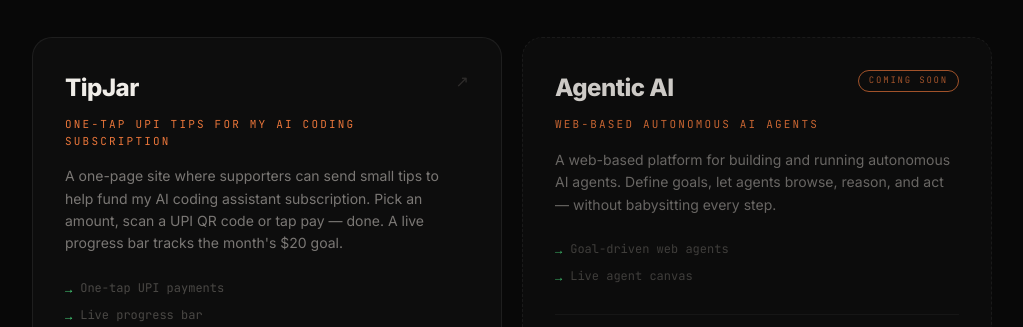
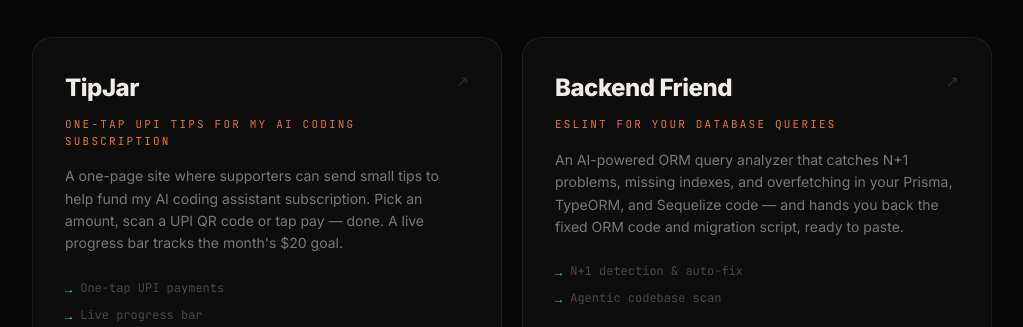
Before and after one commit to rockeykotwal/rockeykotwal-web, a React (Vite) app: page / in a window 1280 px wide. Shown: the part 2473-2800 px from the top of the page, without its empty margins (128-1151 px from the left). Built offline with nearby package versions, Linux system fonts and the light colour scheme; no server answers.

Commit message:
Add Backend Friend product, GitHub links, reorder coming soon last, remove unused StatPill

```diff
--- a/src/data/products.js
+++ b/src/data/products.js
@@ -6,6 +6,7 @@ export const products = [
     description:
       'A one-page site where supporters can send small tips to help fund my AI coding assistant subscription. Pick an amount, scan a UPI QR code or tap pay — done. A live progress bar tracks the month\'s $20 goal.',
     url: 'https://tipjar.rockeykotwal.in',
+    github: 'https://github.com/rockeykotwal/tipjar',
     features: [
       {
         title: 'One-tap UPI payments',
@@ -21,6 +22,58 @@ export const products = [
         title: 'Auto rupee conversion',
         description:
           'Dollar amounts convert to INR automatically — no mental math, no friction.',
+      },
+    ],
+  },
+  {
+    slug: 'backend-friend',
+    name: 'Backend Friend',
+    tagline: 'ESLint for your database queries',
+    description:
+      'An AI-powered ORM query analyzer that catches N+1 problems, missing indexes, and overfetching in your Prisma, TypeORM, and Sequelize code — and hands you back the fixed ORM code and migration script, ready to paste.',
+    url: 'https://backend-friend.rockeykotwal.in',
+    github: 'https://github.com/rockeykotwal/backend-friend',
+    features: [
+      {
+        title: 'N+1 detection & auto-fix',
+        description:
+          'Paste your ORM query and schema — get a severity badge, the exact SQL being generated, and a corrected ORM query with a migration script. No translation step.',
+      },
+      {
+        title: 'Agentic codebase scan',
+        description:
+          'Point it at your source files. The agent finds every ORM query, analyses them all, and returns a ranked list of issues — critical first.',
+      },
+      {
+        title: 'Voice input + execution plan visual',
+        description:
+          'Describe your query problem out loud via voice transcription, or generate a before/after execution plan diagram to see exactly what changes.',
+      },
+    ],
+  },
+  {
+    slug: 'upcheck',
+    name: 'UpCheck',
+    tagline: 'Know about outages before your users do',
+    description:
+      'A real-time status dashboard that monitors developer tools like GitHub, Stripe, Cloudflare and Vercel, plus any custom links you add. Checks every few minutes, keeps full incident history, and generates AI summaries of ongoing outages.',
+    url: 'https://upcheck.rockeykotwal.in',
+    github: 'https://github.com/rockeykotwal/upcheck-web',
+    features: [
+      {
+        title: 'Live monitoring for any link',
+        description:
+          'Track popular services out of the box or add your own URLs — color-coded status badges, search, and per-service incident timelines.',
+      },
+      {
+        title: 'One-click AI incident summaries',
+        description:
+          'Reads recent status history and explains what\'s happening in plain English. Switch between Gemini, OpenAI, Claude or a local Ollama model.',
+      },
+      {
+        title: 'Full incident history',
+        description:
+          'Every status change is logged so you can spot patterns and report to your team with confidence.',
       },
     ],
   },
@@ -50,29 +103,4 @@ export const products = [
       },
     ],
   },
-  {
-    slug: 'upcheck',
-    name: 'UpCheck',
-    tagline: 'Know about outages before your users do',
-    description:
-      'A real-time status dashboard that monitors developer tools like GitHub, Stripe, Cloudflare and Vercel, plus any custom links you add. Checks every few minutes, keeps full incident history, and generates AI summaries of ongoing outages.',
-    url: 'https://upcheck.rockeykotwal.in',
-    features: [
-      {
-        title: 'Live monitoring for any link',
-        description:
-          'Track popular services out of the box or add your own URLs — color-coded status badges, search, and per-service incident timelines.',
-      },
-      {
-        title: 'One-click AI incident summaries',
-        description:
-          'Reads recent status history and explains what\'s happening in plain English. Switch between Gemini, OpenAI, Claude or a local Ollama model.',
-      },
-      {
-        title: 'Full incident history',
-        description:
-          'Every status change is logged so you can spot patterns and report to your team with confidence.',
-      },
-    ],
-  },
 ]
--- a/src/pages/Home.jsx
+++ b/src/pages/Home.jsx
@@ -86,21 +86,6 @@ function TopoBg({ c }) {
         />
       ))}
     </svg>
-  )
-}
-
-// ── Stat Pill ──────────────────────────────────────────────────────────────
-
-function StatPill({ value, label, c }) {
-  return (
-    <div style={{ textAlign: 'center' }}>
-      <p style={{ fontSize: 36, fontWeight: 900, letterSpacing: '-0.04em', color: c.text, lineHeight: 1 }}>
-        {value}<span style={{ color: c.accent }}>.</span>
-      </p>
-      <p style={{ fontSize: 11, textTransform: 'uppercase', letterSpacing: '0.25em', color: c.textMuted, fontFamily: 'JetBrains Mono, monospace', marginTop: 6 }}>
-        {label}
-      </p>
-    </div>
   )
 }
 
--- a/src/pages/ProductPage.jsx
+++ b/src/pages/ProductPage.jsx
@@ -81,6 +81,7 @@ export default function ProductPage() {
             Coming Soon
           </span>
         ) : (
+          <div style={{ display: 'flex', alignItems: 'center', justifyContent: 'center', gap: 12, flexWrap: 'wrap' }}>
             <a
               href={product.url}
               target="_blank"
@@ -91,6 +92,19 @@ export default function ProductPage() {
             >
               Launch App ↗
             </a>
+            {product.github && (
+              <a
+                href={product.github}
+                target="_blank"
+                rel="noopener noreferrer"
+                style={{ display: 'inline-flex', alignItems: 'center', gap: 8, background: 'transparent', color: c.textSec, fontWeight: 600, fontSize: 14, padding: '14px 28px', borderRadius: 100, textDecoration: 'none', border: `1px solid ${c.border}`, transition: 'border-color 0.2s, color 0.2s' }}
+                onMouseEnter={e => { e.currentTarget.style.borderColor = c.accent; e.currentTarget.style.color = c.accent }}
+                onMouseLeave={e => { e.currentTarget.style.borderColor = c.border; e.currentTarget.style.color = c.textSec }}
+              >
+                GitHub ↗
+              </a>
+            )}
+          </div>
         )}
       </section>
 
```
Lines whose indentation alone changed are shown as unchanged.
